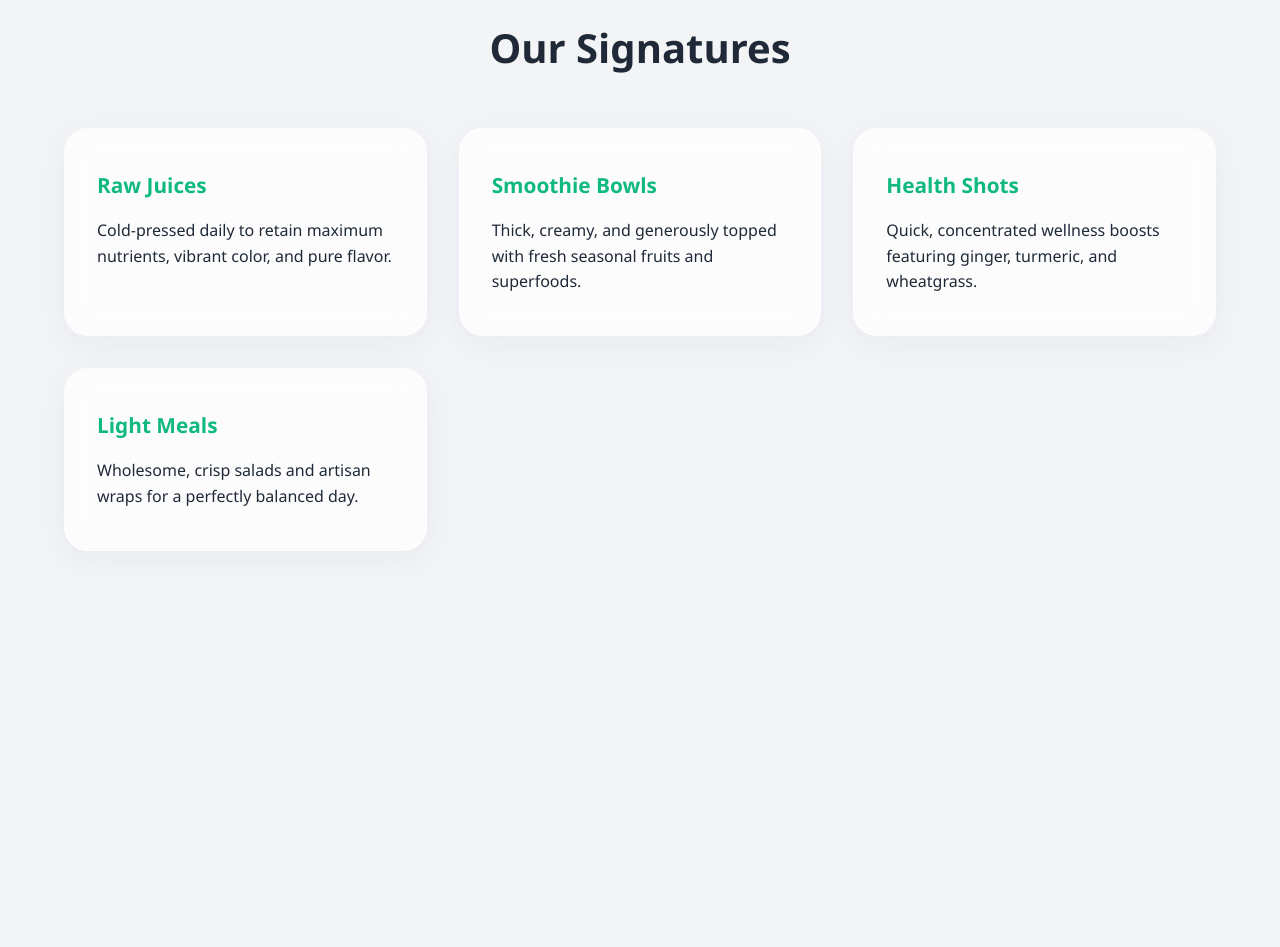
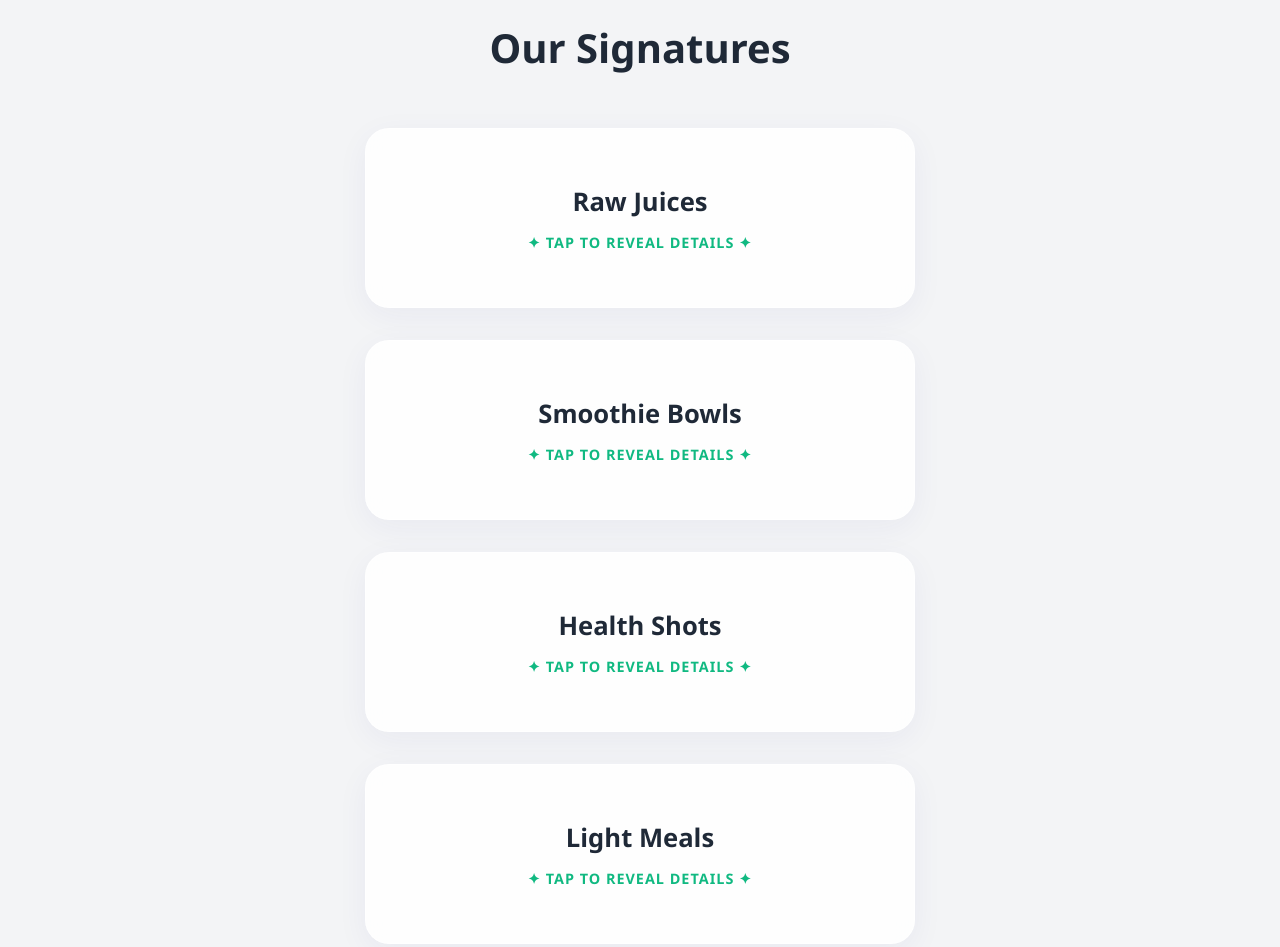
Before and after one commit to dev3RGT/Terra, a plain HTML site: page index.html in a window 1280 px wide. Shown: the part 880-1827 px from the top of the page. Before the commit the page ends 1527 px from the top, so only its background shows below. Drawn offline with Linux system fonts and the light colour scheme.

Commit message:
Refactor index.html for new design and layout
Updated title and modified styles for glassmorphism and menu layout. Introduced flip-card design for menu items.

```diff
--- a/index.html
+++ b/index.html
@@ -3,14 +3,14 @@
 <head>
     <meta charset="UTF-8">
     <meta name="viewport" content="width=device-width, initial-scale=1.0">
-    <title>TERRA | Fresh & Raw</title>
+    <title>JUICED | Fresh & Raw</title>
     <style>
         :root {
             --primary: #10B981;
             --dark: #1F2937;
             --light: #F3F4F6;
-            --glass-bg: rgba(255, 255, 255, 0.75);
-            --glass-border: rgba(255, 255, 255, 0.5);
+            --glass-bg: rgba(255, 255, 255, 0.85);
+            --glass-border: rgba(255, 255, 255, 0.6);
         }
 
         * {
@@ -27,7 +27,7 @@
             overflow-x: hidden;
         }
 
-        /* Glassmorphism Utility */
+        /* Glassmorphic Panel Design */
         .glass-panel {
             background: var(--glass-bg);
             backdrop-filter: blur(12px);
@@ -81,7 +81,7 @@
             color: var(--primary);
         }
 
-        /* Pill Buttons */
+        /* Pill UI Elements */
         .btn-pill {
             padding: 0.75rem 1.75rem;
             border-radius: 9999px;
@@ -136,16 +136,11 @@
             color: var(--dark);
         }
 
-        .hero-content p {
-            font-size: 1.1rem;
-            color: #374151;
-        }
-
-        /* Menu Section */
+        /* Menu Section (Vertical Layout) */
         .menu-section {
             padding: 6rem 5%;
             text-align: center;
-            max-width: 1400px;
+            max-width: 800px; /* Limits width to keep the vertical stack looking elegant */
             margin: 0 auto;
         }
 
@@ -155,29 +150,91 @@
             color: var(--dark);
         }
 
-        .menu-grid {
-            display: grid;
-            grid-template-columns: repeat(auto-fit, minmax(280px, 1fr));
+        /* Changed grid format to a centered vertical layout */
+        .menu-container {
+            display: flex;
+            flex-direction: column;
             gap: 2rem;
+            align-items: center;
+            width: 100%;
         }
 
-        .menu-item {
-            padding: 2.5rem 2rem;
-            text-align: left;
-            transition: transform 0.3s ease, box-shadow 0.3s ease;
-            opacity: 0; /* Hidden initially for animation */
+        /* 3D Card Flip Setup */
+        .flip-card {
+            background-color: transparent;
+            width: 100%;
+            max-width: 550px;
+            height: 180px; /* Fixed height required for 3D layout tracking */
+            perspective: 1000px;
+            opacity: 0; /* Hidden initially for reveal JS animation */
             transform: translateY(30px);
         }
 
-        .menu-item:hover {
-            transform: translateY(-5px) !important;
-            box-shadow: 0 12px 40px 0 rgba(31, 38, 135, 0.1);
+        .flip-card-inner {
+            position: relative;
+            width: 100%;
+            height: 100%;
+            text-align: center;
+            transition: transform 0.8s cubic-bezier(0.4, 0, 0.2, 1);
+            transform-style: preserve-3d;
         }
 
-        .menu-item h3 {
+        /* Trigger rotation on hover */
+        .flip-card:hover .flip-card-inner {
+            transform: rotateX(180deg); /* Flips vertically. Change to rotateY for horizontal flip */
+        }
+
+        .flip-card-front, .flip-card-back {
+            position: absolute;
+            width: 100%;
+            height: 100%;
+            -webkit-backface-visibility: hidden; /* Hide face when inverted */
+            backface-visibility: hidden;
+            display: flex;
+            flex-direction: column;
+            justify-content: center;
+            align-items: center;
+            padding: 2rem;
+        }
+
+        /* Front Face styling */
+        .flip-card-front h3 {
+            color: var(--dark);
+            font-size: 1.6rem;
+            margin-bottom: 0.5rem;
+        }
+
+        .flip-card-front p {
+            font-size: 0.9rem;
             color: var(--primary);
-            margin-bottom: 1rem;
+            font-weight: 600;
+            text-transform: uppercase;
+            letter-spacing: 1px;
+        }
+
+        /* Back Face styling */
+        .flip-card-back {
+            transform: rotateX(180deg); /* Default inverted position */
+            background: rgba(255, 255, 255, 0.95);
+        }
+
+        .flip-card-back h3 {
+            color: var(--primary);
             font-size: 1.3rem;
+            margin-bottom: 0.5rem;
+        }
+
+        .flip-card-back p {
+            color: #4B5563;
+            font-size: 1rem;
+            max-width: 90%;
+            margin-bottom: 0.5rem;
+        }
+
+        .price {
+            font-weight: 700;
+            color: var(--dark);
+            font-size: 1.1rem;
         }
 
         /* Mobile Responsiveness */
@@ -188,15 +245,17 @@
             .hero-content h1 {
                 font-size: 2.5rem;
             }
-            .hero-content {
-                padding: 3rem 1.5rem;
+            .flip-card {
+                height: 220px; /* Gives extra vertical room for wrapped text on smaller screens */
             }
         }
     </style>
 </head>
 <body>
+
+    <!-- Navigation -->
     <nav class="navbar">
-        <div class="logo">TERRA</div>
+        <div class="logo">JUICED</div>
         <ul class="nav-links">
             <li><a href="#menu">Menu</a></li>
             <li><a href="#about">About</a></li>
@@ -204,6 +263,7 @@
         </ul>
     </nav>
 
+    <!-- Hero Section -->
     <header class="hero">
         <div class="hero-content glass-panel">
             <h1>Fuel Your Body Right</h1>
@@ -212,30 +272,76 @@
         </div>
     </header>
 
+    <!-- Menu Section -->
     <section id="menu" class="menu-section">
         <h2>Our Signatures</h2>
-        <div class="menu-grid">
-            <div class="menu-item glass-panel">
-                <h3>Raw Juices</h3>
-                <p>Cold-pressed daily to retain maximum nutrients, vibrant color, and pure flavor.</p>
+        <div class="menu-container">
+
+            <!-- Card 1 -->
+            <div class="flip-card">
+                <div class="flip-card-inner">
+                    <div class="flip-card-front glass-panel">
+                        <h3>Raw Juices</h3>
+                        <p>✦ Tap to reveal details ✦</p>
+                    </div>
+                    <div class="flip-card-back glass-panel">
+                        <h3>100% Organic Cold-Pressed</h3>
+                        <p>Pressed fresh daily to preserve vitamins, enzymes, and true refreshing flavor profile.</p>
+                        <span class="price">$7.50</span>
+                    </div>
+                </div>
             </div>
-            <div class="menu-item glass-panel">
-                <h3>Smoothie Bowls</h3>
-                <p>Thick, creamy, and generously topped with fresh seasonal fruits and superfoods.</p>
+
+            <!-- Card 2 -->
+            <div class="flip-card">
+                <div class="flip-card-inner">
+                    <div class="flip-card-front glass-panel">
+                        <h3>Smoothie Bowls</h3>
+                        <p>✦ Tap to reveal details ✦</p>
+                    </div>
+                    <div class="flip-card-back glass-panel">
+                        <h3>Superfood Nutrient Packed</h3>
+                        <p>Thick, blended base served chilled and layered with organic hemp seeds, house granola, and seasonal fruit.</p>
+                        <span class="price">$11.00</span>
+                    </div>
+                </div>
             </div>
-            <div class="menu-item glass-panel">
-                <h3>Health Shots</h3>
-                <p>Quick, concentrated wellness boosts featuring ginger, turmeric, and wheatgrass.</p>
+
+            <!-- Card 3 -->
+            <div class="flip-card">
+                <div class="flip-card-inner">
+                    <div class="flip-card-front glass-panel">
+                        <h3>Health Shots</h3>
+                        <p>✦ Tap to reveal details ✦</p>
+                    </div>
+                    <div class="flip-card-back glass-panel">
+                        <h3>Concentrated Wellness Boost</h3>
+                        <p>Fiery cold-fighting blends formulated with raw ginger, standard turmeric extract, and local lemon.</p>
+                        <span class="price">$4.50</span>
+                    </div>
+                </div>
             </div>
-            <div class="menu-item glass-panel">
-                <h3>Light Meals</h3>
-                <p>Wholesome, crisp salads and artisan wraps for a perfectly balanced day.</p>
+
+            <!-- Card 4 -->
+            <div class="flip-card">
+                <div class="flip-card-inner">
+                    <div class="flip-card-front glass-panel">
+                        <h3>Light Meals</h3>
+                        <p>✦ Tap to reveal details ✦</p>
+                    </div>
+                    <div class="flip-card-back glass-panel">
+                        <h3>Fresh Macro-Balanced Plates</h3>
+                        <p>Artisan greens tossed gently with premium plant proteins, microgreens, and tracking-conscious dressings.</p>
+                        <span class="price">$13.00</span>
+                    </div>
+                </div>
             </div>
+
         </div>
     </section>
 
     <script>
-        // Dynamic Navbar Styling on Scroll
+        // Dynamic Navbar transparent to opaque swap on scroll
         const navbar = document.querySelector('.navbar');
 
         window.addEventListener('scroll', () => {
@@ -246,11 +352,11 @@
             }
         });
 
-        // Scroll Animation for Menu Items
+        // Scroll Intersection Reveal Animation targeting parent flip frames
         const observerOptions = {
             root: null,
             rootMargin: '0px',
-            threshold: 0.15
+            threshold: 0.1
         };
 
         const observer = new IntersectionObserver((entries, observer) => {
@@ -263,8 +369,9 @@
             });
         }, observerOptions);
 
-        document.querySelectorAll('.menu-item').forEach((item, index) => {
-            item.style.transition = `all 0.6s cubic-bezier(0.4, 0, 0.2, 1) ${index * 0.1}s`;
+        document.querySelectorAll('.flip-card').forEach((item, index) => {
+            item.style.transition = `opacity 0.6s ease, transform 0.6s ease`;
+            item.style.transitionDelay = `${index * 0.15}s`;
             observer.observe(item);
         });
     </script>
```
